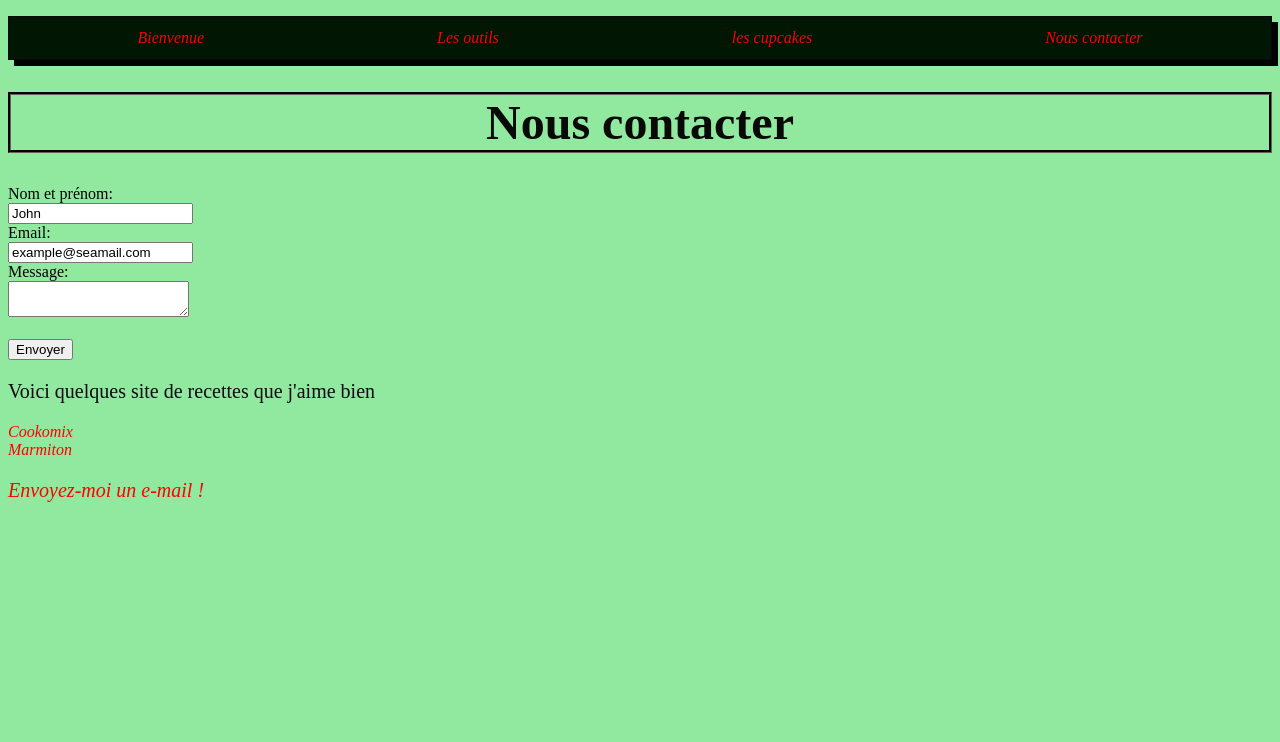
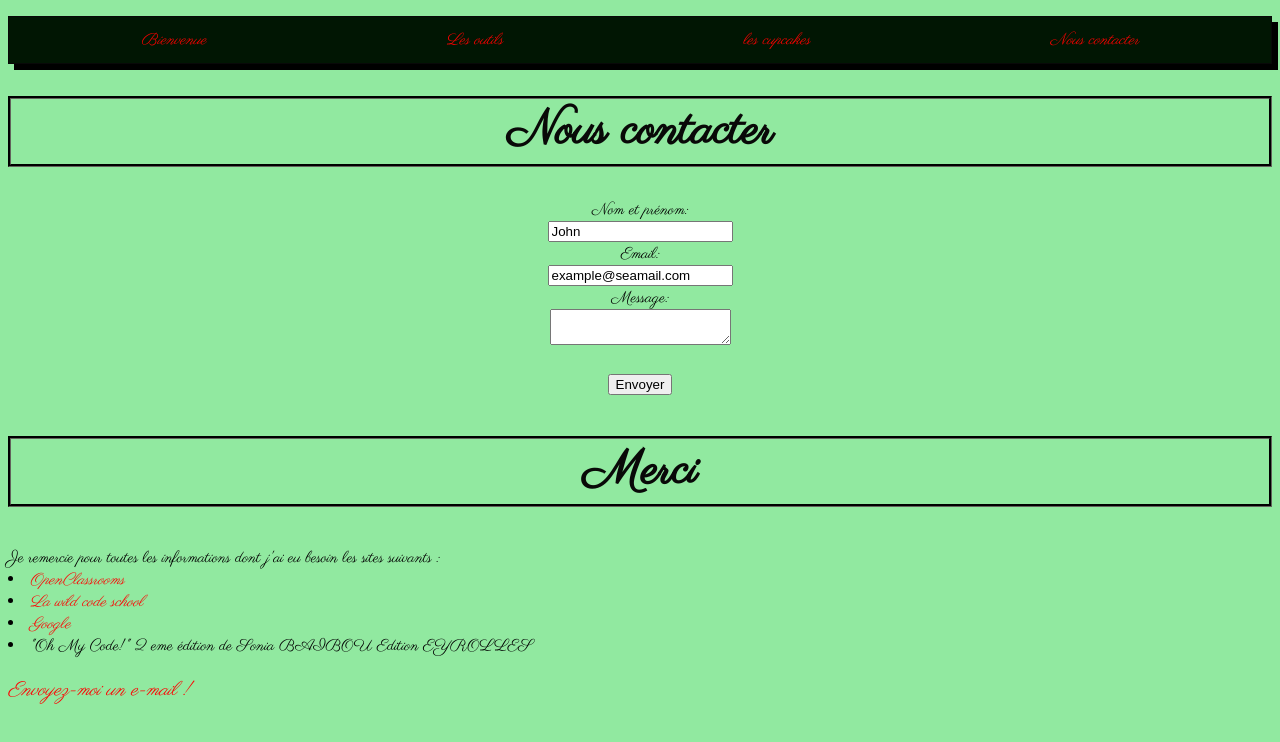
Before and after one commit to choupiyeye/cupcakes, a plain HTML site: page contact.html in a window 1280 px wide. Drawn offline with Linux system fonts and the light colour scheme.

Commit message:
centrer contact

```diff
--- a/contact.html
+++ b/contact.html
@@ -5,6 +5,9 @@
                     <meta http-equiv="X-UA-Compatible" content="IE=edge">
                     <meta name="viewport" content="width=device-width, initial-scale=1.0">
                     <link rel="stylesheet" href="style.css" />
+                    <link rel="preconnect" href="https://fonts.googleapis.com">
+                    <link rel="preconnect" href="https://fonts.gstatic.com" crossorigin>
+                    <link href="https://fonts.googleapis.com/css2?family=Parisienne&display=swap" rel="stylesheet">
                     <title>contact</title>
                 </head>
                 <body>
@@ -31,11 +34,14 @@
                         </form>
                    </section>
                    <script src="script.js"></script>
-                   <p>Voici quelques site de recettes que j'aime bien</p>
-<a href="https://www.cookomix.com/"
-title="thermomix je ne m'en passe pas!">Cookomix</a></br>
-<a href="https://www.marmiton.org/"
-title="De bonnes recettes faciles">Marmiton</a>
+
+<h2>Merci</h2>
+          Je remercie pour toutes les informations dont j'ai eu besoin les sites suivants : </br>
+          <li> <a href="https://openclassrooms.com">OpenClassrooms</a></li>
+          <li> <a href="https://wildcodeschool.com">La wild code school</a></li>
+          <li> <a href="https://google.com">Google</a></li>
+        <li> "Oh My Code!" 2 eme édition de Sonia BAIBOU Edition EYROLLES</li>
+
 
 <p><a href="mailto:votrenom@bidule.com">Envoyez-moi un e-mail !</a></p>
                 </body>
--- a/style.css
+++ b/style.css
@@ -1,4 +1,5 @@
-
+body{
+    font-family: 'Parisienne', cursive;}
 p
 {
     color: rgb(10, 10, 15);
@@ -151,9 +152,16 @@ ul li {
     justify-items: center;
     margin: auto;
     }
-.outils iframe    {
-display: flex;
-border-radius: 10%;
-box-shadow: 6px 6px 0px black;
-justify-items: center;
-margin: auto;}
+.outils iframe {
+    display: flex;
+    border-radius: 10%;
+    box-shadow: 6px 6px 0px black;
+    justify-items: center;
+    margin: auto;}
+.titre img{display: flex;
+    border-radius: 10%;
+    box-shadow: 6px 6px 0px black;
+    justify-items: center;
+    margin: auto;}
+#contact
+    {text-align: center;}
```
Also changed, not shown: cupcakes.html (+3 -0 lines), index.html (+5 -2 lines), outils.html (+3 -0 lines).
